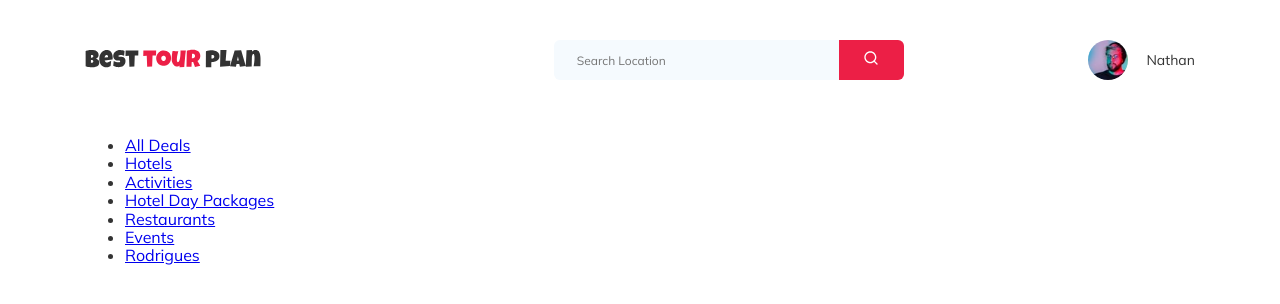
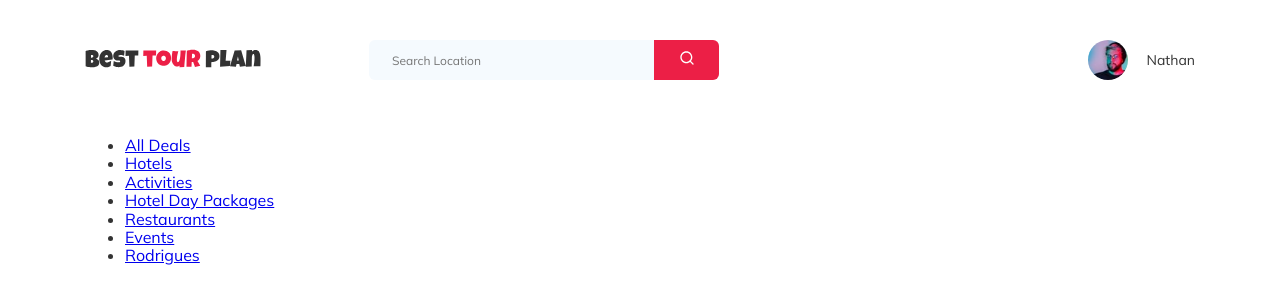
Before and after one commit to gvp013/tour-plan, a plain HTML site: page index.html in a window 1280 px wide. Drawn offline with Linux system fonts and the light colour scheme.

Commit message:
fix: pixel perfect header

```diff
--- a/sass/blocks/_header.sass
+++ b/sass/blocks/_header.sass
@@ -6,6 +6,7 @@
     justify-content: space-between
     padding: 40px 0
   &__search
+    margin-right: auto
     margin-left: 108px
 
 .search
```
Also changed, not shown: css/style.css, 1 other file.
